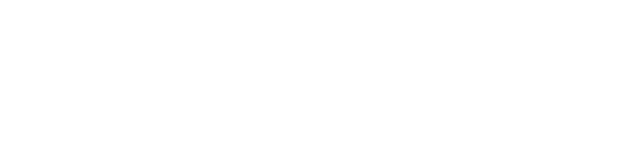
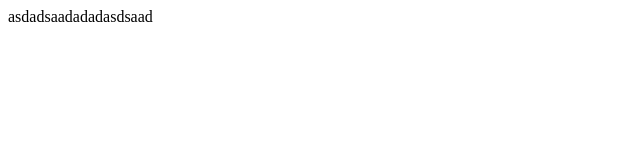
Before and after one commit to milkbing01/test_01, a plain HTML site: page index.html in a window 1280 px wide. Shown: the whole page, without its empty margins (0-640 px from the left). Drawn offline with Linux system fonts and the light colour scheme.

Commit message:
index.html

```diff
--- a/index.html
+++ b/index.html
@@ -7,6 +7,6 @@
     <title>Document</title>
 </head>
 <body>
-    <div></div>
+    <div>asdadsaadadadasdsaad</div>
 </body>
 </html>
```
